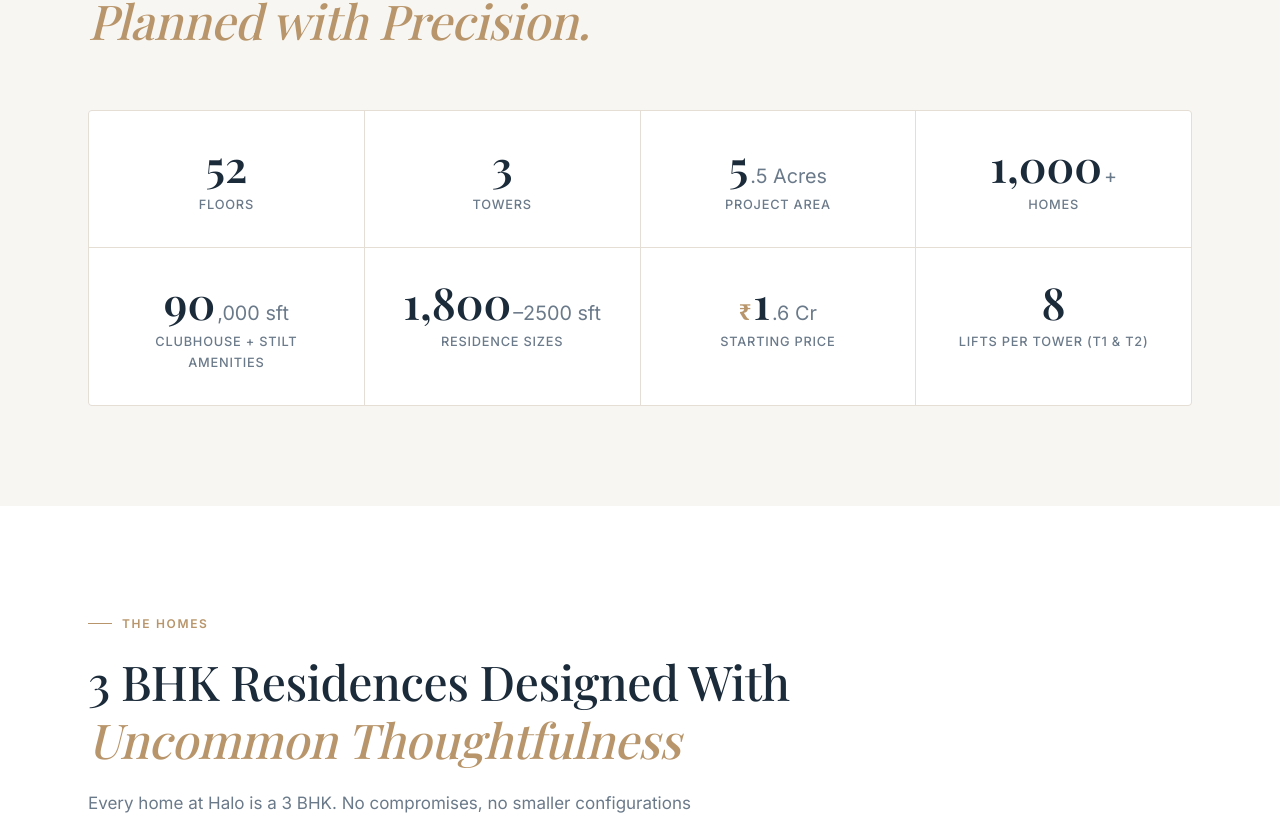
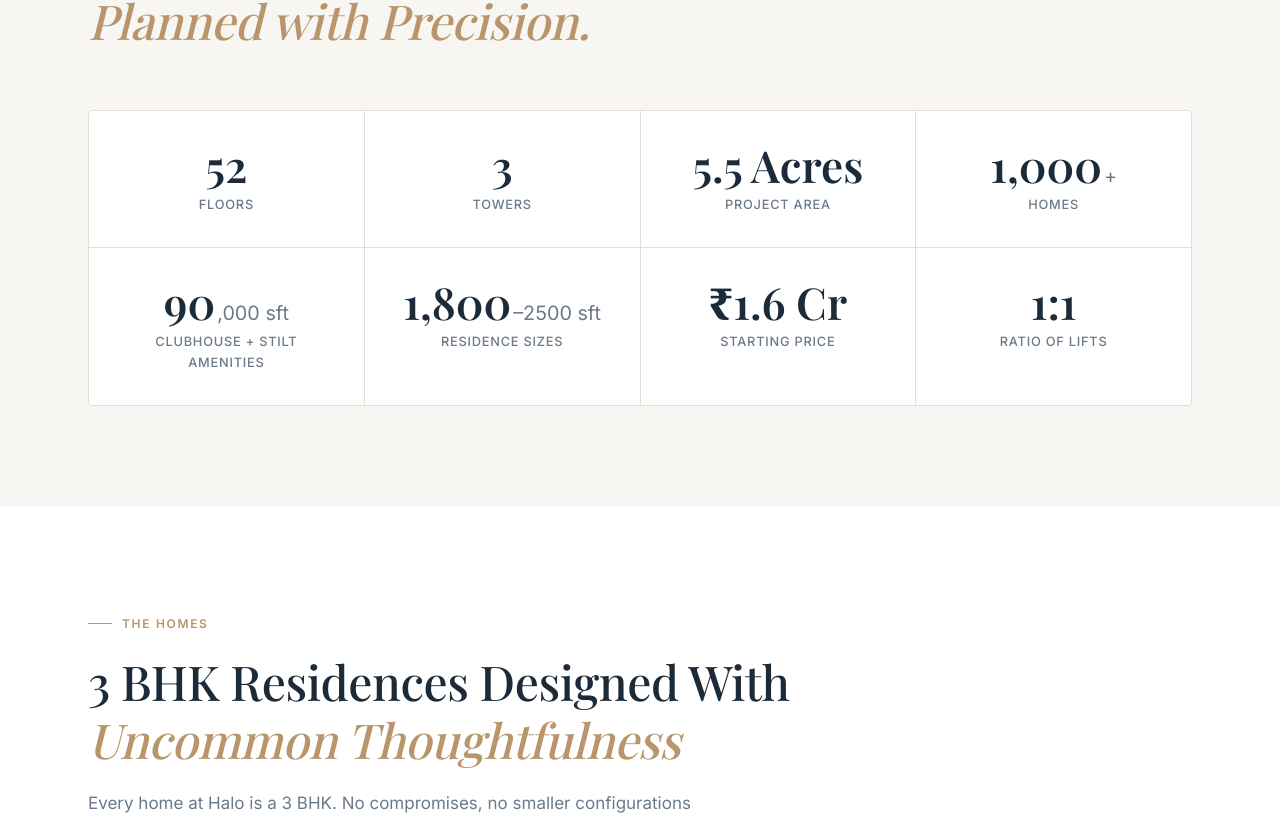
Before and after one commit to giriyaram/raghava-halo, a Next.js app: page / in a window 1280 px wide. Shown: the part 1963-2780 px from the top of the page. Built offline with nearby package versions, Linux system fonts and the light colour scheme.

Commit message:
fix stats section: uniform font size for 1.6 Cr and 5.5 Acres, add 1:1 lift ratio stat
Co-Authored-By: Claude Sonnet 4.6 <noreply@anthropic.com>

```diff
--- a/components/Stats.tsx
+++ b/components/Stats.tsx
@@ -1,17 +1,17 @@
 'use client'
 import { useEffect, useRef, useState } from 'react'
 
-interface StatItem { number: number; suffix: string; label: string; prefix?: string }
+interface StatItem { number?: number; suffix?: string; label: string; prefix?: string; raw?: string }
 
 const stats: StatItem[] = [
   { number: 52, suffix: '', label: 'Floors' },
   { number: 3, suffix: '', label: 'Towers' },
-  { number: 5, suffix: '.5 Acres', label: 'Project Area' },
+  { raw: '5.5 Acres', label: 'Project Area' },
   { number: 1000, suffix: '+', label: 'Homes' },
   { number: 90, suffix: ',000 sft', label: 'Clubhouse + Stilt Amenities' },
   { number: 1800, suffix: '–2500 sft', label: 'Residence Sizes' },
-  { number: 1, suffix: '.6 Cr', label: 'Starting Price', prefix: '₹' },
-  { number: 8, suffix: '', label: 'Lifts per Tower (T1 & T2)' },
+  { raw: '₹1.6 Cr', label: 'Starting Price' },
+  { raw: '1:1', label: 'Ratio of Lifts' },
 ]
 
 function useCounter(target: number, started: boolean) {
@@ -34,13 +34,19 @@ function useCounter(target: number, started: boolean) {
 }
 
 function StatCard({ stat, started }: { stat: StatItem; started: boolean }) {
-  const val = useCounter(stat.number, started)
+  const val = useCounter(stat.number ?? 0, started)
   return (
     <div className="stat-card fade-up" role="listitem">
       <div className="stat-number">
-        {stat.prefix && <sup>{stat.prefix}</sup>}
-        <span>{val.toLocaleString('en-IN')}</span>
-        {stat.suffix && <sub>{stat.suffix}</sub>}
+        {stat.raw ? (
+          <span>{stat.raw}</span>
+        ) : (
+          <>
+            {stat.prefix && <sup>{stat.prefix}</sup>}
+            <span>{val.toLocaleString('en-IN')}</span>
+            {stat.suffix && <sub>{stat.suffix}</sub>}
+          </>
+        )}
       </div>
       <div className="stat-label">{stat.label}</div>
     </div>
```
